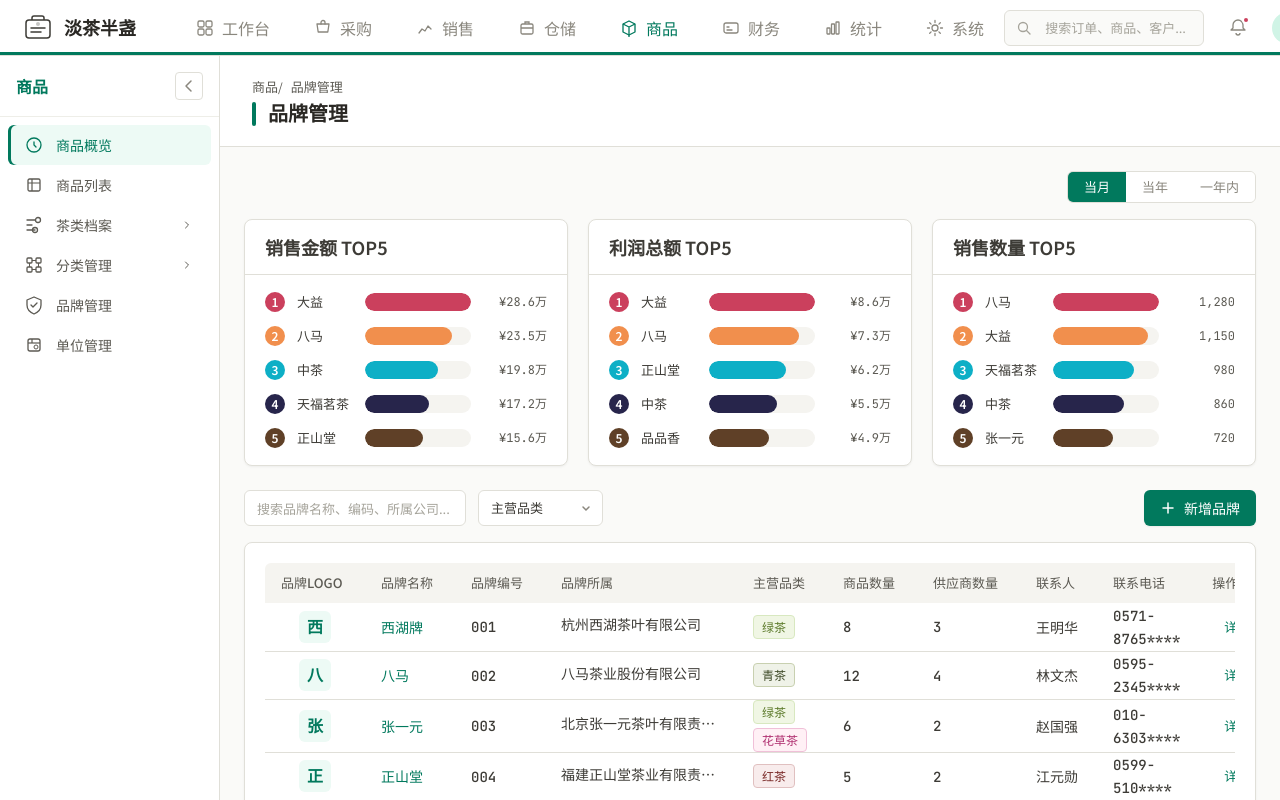
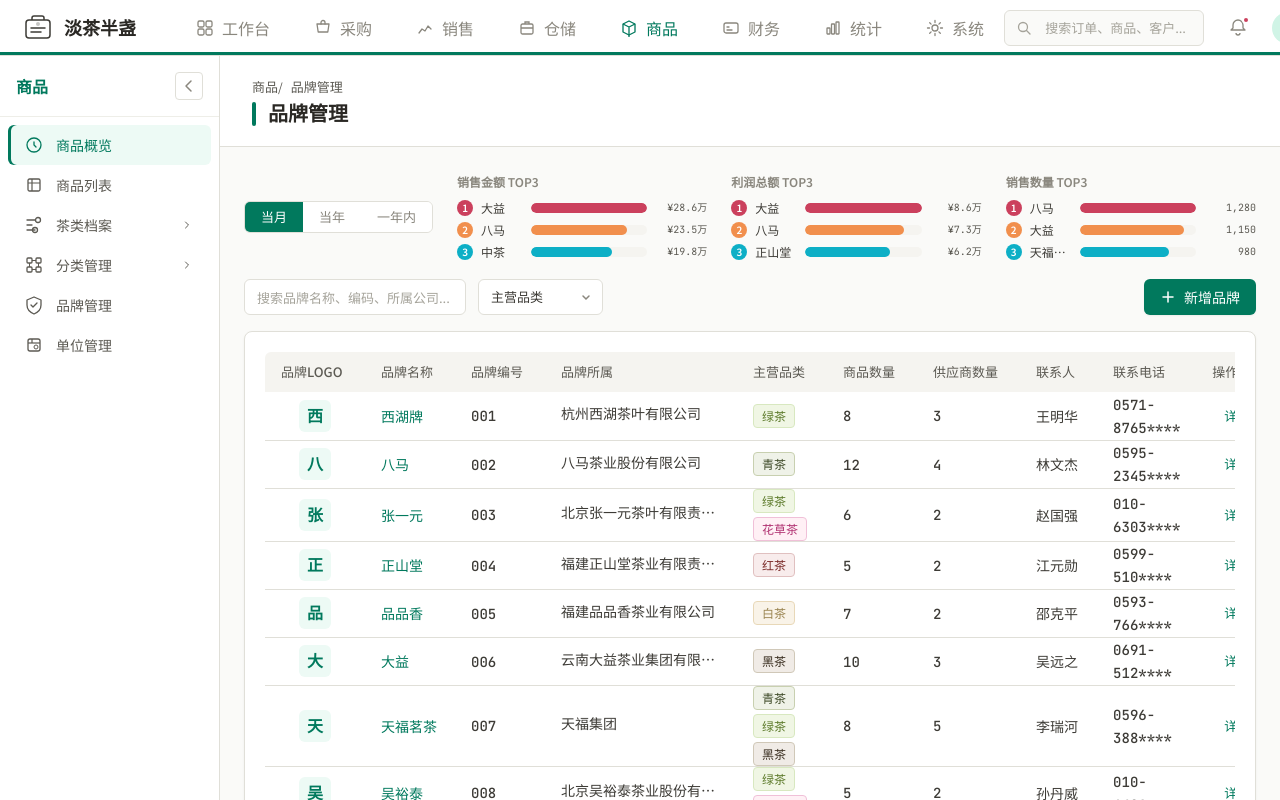
Before and after one commit to zsdxtw/dcbztea-buddy, a React (Vite) app: page /product/product-brand in a window 1280 px wide. Shown: the top 800 px of the page. Built offline with nearby package versions, Linux system fonts and the light colour scheme.

Commit message:
feat: 拉取并理解项目文件
Co-authored-by: traeagent <traeagent@users.noreply.github.com>

```diff
--- a/src/pages/product/ProductBrand.tsx
+++ b/src/pages/product/ProductBrand.tsx
@@ -126,20 +126,19 @@ function RankBarChart({ title, data }: { title: string; data: { name: string; va
   }
 
   return (
-    <Card title={title} className="rank-chart-card">
-      <div className="rank-chart">
-        {data.map((item, i) => (
-          <div key={item.name} className="rank-chart-row">
-            <span className="rank-chart-rank">{i + 1}</span>
-            <span className="rank-chart-name">{item.name}</span>
-            <div className="rank-chart-bar-wrap">
-              <div className="rank-chart-bar" style={{ width: `${(item.value / max) * 100}%`, background: barColors[i] }} />
-            </div>
-            <span className="rank-chart-value">{formatValue(item.value)}</span>
+    <div className="rank-chart-compact">
+      <div className="rank-chart-compact-title">{title}</div>
+      {data.slice(0, 3).map((item, i) => (
+        <div key={item.name} className="rank-chart-compact-row">
+          <span className="rank-chart-compact-rank" style={{ background: barColors[i] }}>{i + 1}</span>
+          <span className="rank-chart-compact-name">{item.name}</span>
+          <div className="rank-chart-compact-bar-wrap">
+            <div className="rank-chart-compact-bar" style={{ width: `${(item.value / max) * 100}%`, background: barColors[i] }} />
           </div>
-        ))}
-      </div>
-    </Card>
+          <span className="rank-chart-compact-value">{formatValue(item.value)}</span>
+        </div>
+      ))}
+    </div>
   );
 }
 
@@ -330,11 +329,11 @@ export default function ProductBrand() {
               <button className={`rank-period-btn${rankPeriod === 'year' ? ' active' : ''}`} onClick={() => setRankPeriod('year')}>当年</button>
               <button className={`rank-period-btn${rankPeriod === 'oneYear' ? ' active' : ''}`} onClick={() => setRankPeriod('oneYear')}>一年内</button>
             </div>
-          </div>
-          <div className="rank-charts-grid">
-            <RankBarChart title="销售金额 TOP5" data={rankData[rankPeriod].salesAmount} />
-            <RankBarChart title="利润总额 TOP5" data={rankData[rankPeriod].profitTotal} />
-            <RankBarChart title="销售数量 TOP5" data={rankData[rankPeriod].salesQuantity} />
+            <div className="rank-charts-compact-grid">
+              <RankBarChart title="销售金额 TOP3" data={rankData[rankPeriod].salesAmount} />
+              <RankBarChart title="利润总额 TOP3" data={rankData[rankPeriod].profitTotal} />
+              <RankBarChart title="销售数量 TOP3" data={rankData[rankPeriod].salesQuantity} />
+            </div>
           </div>
         </div>
         <div style={{ display: 'flex', justifyContent: 'space-between', alignItems: 'flex-end', gap: 'var(--space-4)', marginBottom: 'var(--space-4)' }}>
--- a/src/tokens/index.css
+++ b/src/tokens/index.css
@@ -621,27 +621,24 @@ tbody tr:last-child td { border-bottom: none; }
 .detail-textarea:focus { outline: none; border-color: var(--color-module-current-base); box-shadow: 0 0 0 3px var(--color-module-current-light); }
 
 /* ═══ 品牌排名横向柱状图 ═══ */
-.rank-section { margin-top: 0; margin-bottom: var(--space-6); }
-.rank-section-header { display: flex; align-items: center; justify-content: flex-end; margin-bottom: var(--space-4); }
-.rank-period-toggle { display: flex; border: 1px solid var(--color-neutral-200); border-radius: var(--radius-md); overflow: hidden; }
+.rank-section { margin-top: 0; margin-bottom: var(--space-4); }
+.rank-section-header { display: flex; align-items: center; gap: var(--space-6); }
+.rank-period-toggle { display: flex; border: 1px solid var(--color-neutral-200); border-radius: var(--radius-md); overflow: hidden; flex-shrink: 0; }
 .rank-period-btn { padding: var(--space-1) var(--space-4); font-size: var(--text-sm); font-family: var(--font-family-sans); border: none; background: var(--color-neutral-0); color: var(--color-neutral-500); cursor: pointer; transition: var(--transition-fast); }
 .rank-period-btn.active { background: var(--color-module-current-base); color: var(--color-neutral-0); }
 .rank-period-btn:not(.active):hover { background: var(--color-neutral-50); }
-.rank-charts-grid { display: grid; grid-template-columns: repeat(3, 1fr); gap: var(--space-5); }
-.rank-chart-card .card-body { padding: var(--space-4) var(--space-5); }
-.rank-chart { display: flex; flex-direction: column; gap: var(--space-3); }
-.rank-chart-row { display: flex; align-items: center; gap: var(--space-3); }
-.rank-chart-rank { width: 20px; height: 20px; border-radius: var(--radius-full); display: flex; align-items: center; justify-content: center; font-size: var(--text-xs); font-weight: var(--font-semibold); flex-shrink: 0; color: var(--color-neutral-0); }
-.rank-chart-row:nth-child(1) .rank-chart-rank { background: #CB405D !important; }
-.rank-chart-row:nth-child(2) .rank-chart-rank { background: #F18F4D !important; }
-.rank-chart-row:nth-child(3) .rank-chart-rank { background: #0DAFC6 !important; }
-.rank-chart-row:nth-child(4) .rank-chart-rank { background: #27254B !important; }
-.rank-chart-row:nth-child(5) .rank-chart-rank { background: #5F4027 !important; }
-.rank-chart-name { width: 56px; flex-shrink: 0; font-size: var(--text-sm); color: var(--color-neutral-700); white-space: nowrap; overflow: hidden; text-overflow: ellipsis; }
-.rank-chart-bar-wrap { flex: 1; height: 18px; background: var(--color-neutral-100); border-radius: var(--radius-full); overflow: hidden; }
-.rank-chart-bar { height: 100%; border-radius: var(--radius-full); transition: width var(--duration-normal) var(--ease-default); min-width: 4px; }
-.rank-chart-value { width: 64px; flex-shrink: 0; font-size: var(--text-xs); font-family: var(--font-family-mono); color: var(--color-neutral-600); text-align: right; white-space: nowrap; }
-@media (max-width: 1023px) { .rank-charts-grid { grid-template-columns: 1fr; } }
+
+/* ── 紧凑排名图 ── */
+.rank-charts-compact-grid { display: flex; gap: var(--space-6); flex: 1; }
+.rank-chart-compact { flex: 1; min-width: 0; }
+.rank-chart-compact-title { font-size: var(--text-xs); font-weight: var(--font-semibold); color: var(--color-neutral-500); margin-bottom: var(--space-1); }
+.rank-chart-compact-row { display: flex; align-items: center; gap: var(--space-2); height: 22px; }
+.rank-chart-compact-rank { width: 16px; height: 16px; border-radius: var(--radius-full); display: flex; align-items: center; justify-content: center; font-size: 10px; font-weight: var(--font-semibold); flex-shrink: 0; color: var(--color-neutral-0); }
+.rank-chart-compact-name { width: 42px; flex-shrink: 0; font-size: var(--text-xs); color: var(--color-neutral-700); white-space: nowrap; overflow: hidden; text-overflow: ellipsis; }
+.rank-chart-compact-bar-wrap { flex: 1; height: 10px; background: var(--color-neutral-100); border-radius: var(--radius-full); overflow: hidden; }
+.rank-chart-compact-bar { height: 100%; border-radius: var(--radius-full); transition: width var(--duration-normal) var(--ease-default); min-width: 3px; }
+.rank-chart-compact-value { width: 52px; flex-shrink: 0; font-size: 10px; font-family: var(--font-family-mono); color: var(--color-neutral-600); text-align: right; white-space: nowrap; }
+@media (max-width: 1023px) { .rank-charts-compact-grid { flex-direction: column; gap: var(--space-3); } }
 
 /* ═══ 分类管理页 ═══ */
 
```
